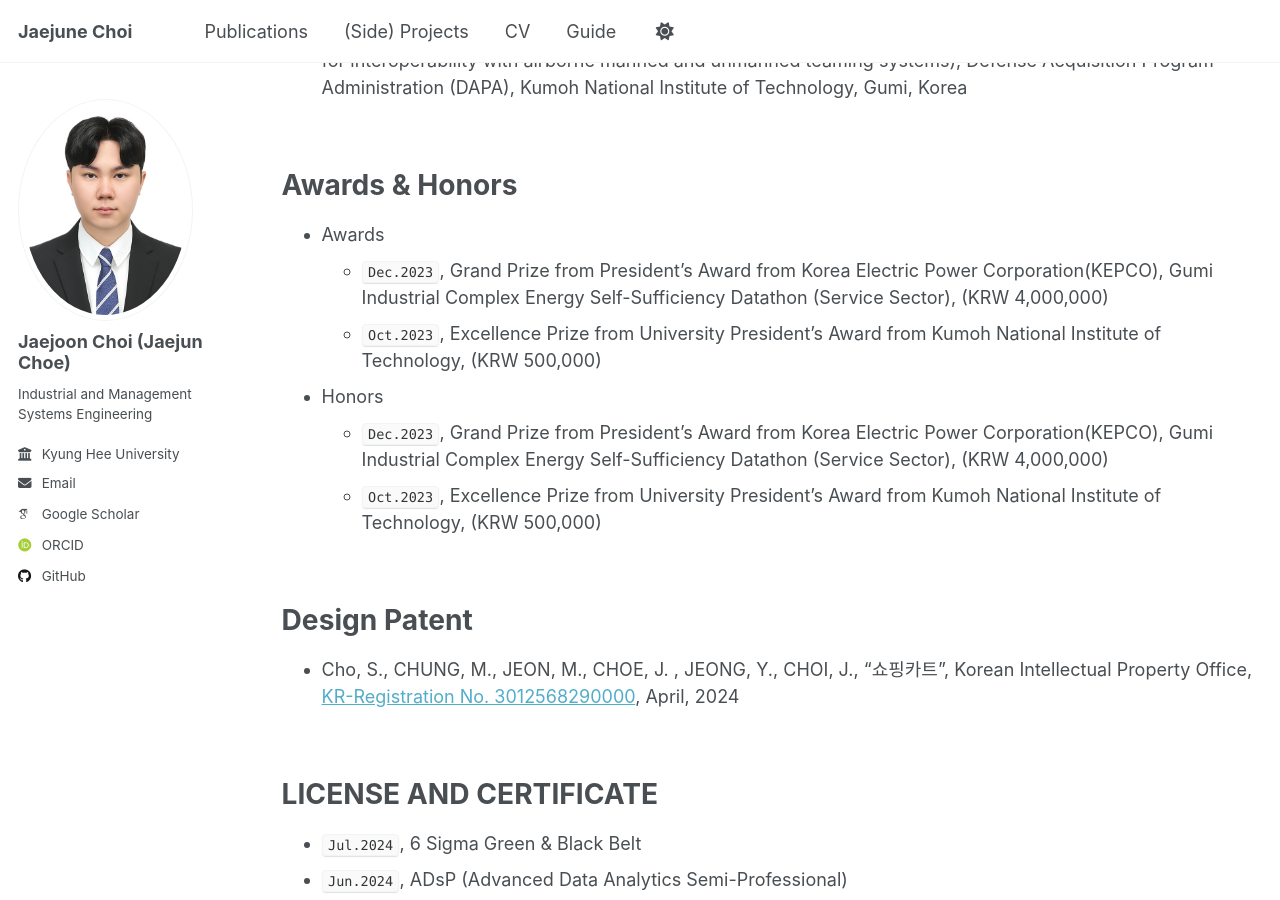
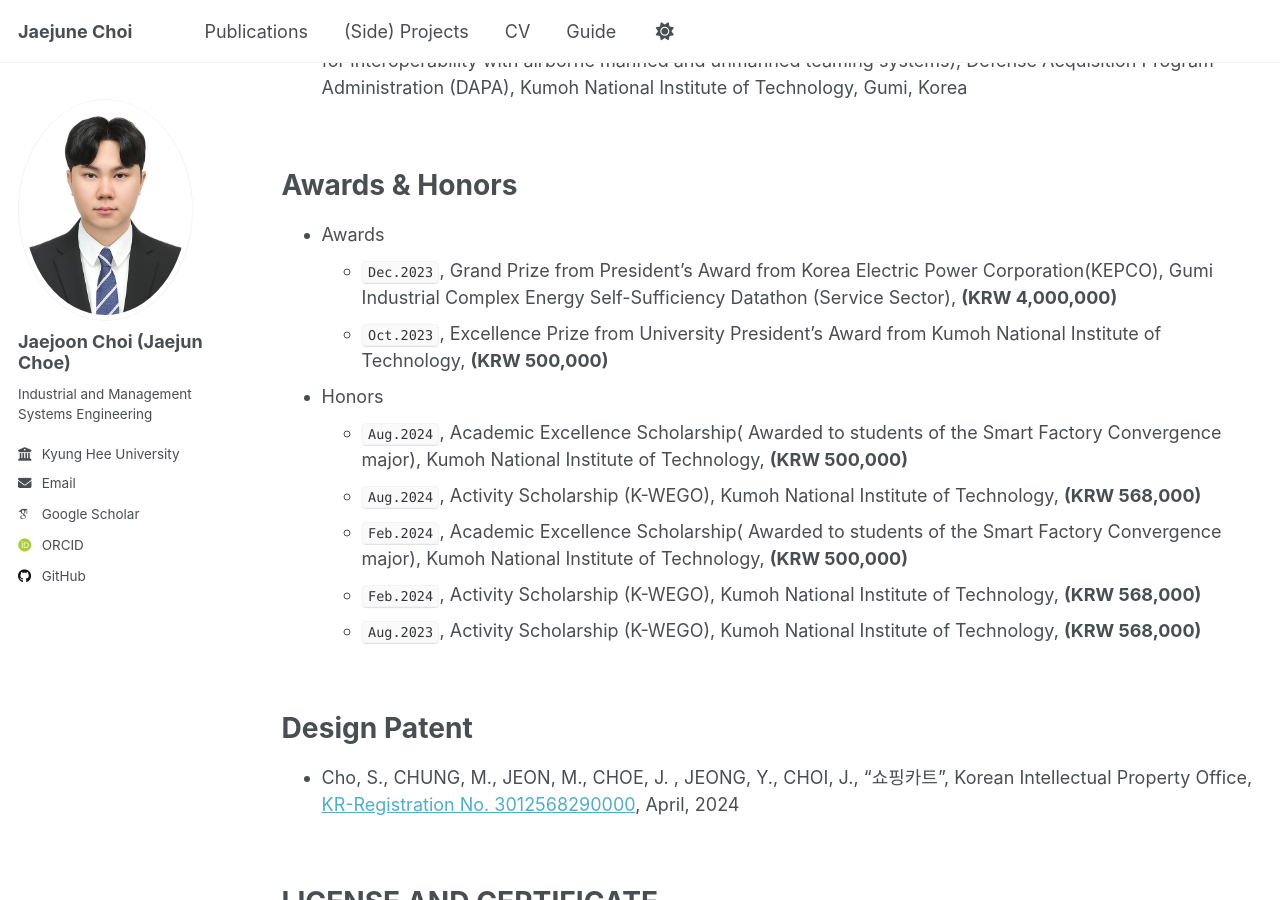
Before and after one commit to jaejunchoe/jaejunchoe.github.io, a Jekyll site: the page built from _pages/cv.md, in a window 1280 px wide and 900 px high, scrolled down 1426 px. Built offline with Jekyll 4.4.1, drawn with Linux system fonts in a browser that asks for light colours; some web fonts are replaced.

Commit message:
initial commit

```diff
--- a/_pages/cv.md
+++ b/_pages/cv.md
@@ -44,12 +44,15 @@ Projects
 Awards & Honors
 ======
 * Awards
-  * `Dec.2023`, Grand Prize from President's Award from Korea Electric Power Corporation(KEPCO), Gumi Industrial Complex Energy Self-Sufficiency Datathon (Service Sector), (KRW 4,000,000)
-  * `Oct.2023`, Excellence Prize from University President's Award from Kumoh National Institute of Technology, (KRW 500,000)
+  * `Dec.2023`, Grand Prize from President's Award from Korea Electric Power Corporation(KEPCO), Gumi Industrial Complex Energy Self-Sufficiency Datathon (Service Sector), <strong>(KRW 4,000,000)</strong>
+  * `Oct.2023`, Excellence Prize from University President's Award from Kumoh National Institute of Technology, <strong>(KRW 500,000)</strong>
 
 * Honors
-  * `Dec.2023`, Grand Prize from President's Award from Korea Electric Power Corporation(KEPCO), Gumi Industrial Complex Energy Self-Sufficiency Datathon (Service Sector), (KRW 4,000,000)
-  * `Oct.2023`, Excellence Prize from University President's Award from Kumoh National Institute of Technology, (KRW 500,000)
+  * `Aug.2024`, Academic Excellence Scholarship( Awarded to students of the Smart Factory Convergence major), Kumoh National Institute of Technology, <strong>(KRW 500,000)</strong>
+  * `Aug.2024`, Activity Scholarship (K-WEGO), Kumoh National Institute of Technology, <strong>(KRW 568,000)</strong>
+  * `Feb.2024`, Academic Excellence Scholarship( Awarded to students of the Smart Factory Convergence major), Kumoh National Institute of Technology, <strong>(KRW 500,000)</strong>
+  * `Feb.2024`, Activity Scholarship (K-WEGO), Kumoh National Institute of Technology, <strong>(KRW 568,000)</strong>
+  * `Aug.2023`, Activity Scholarship (K-WEGO), Kumoh National Institute of Technology, <strong>(KRW 568,000)</strong>
 
 <br/>
 
```
